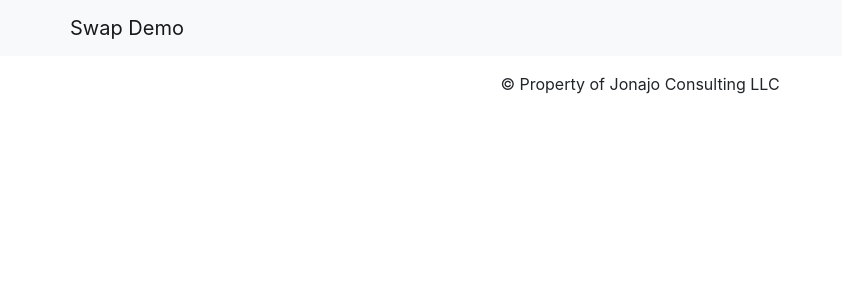
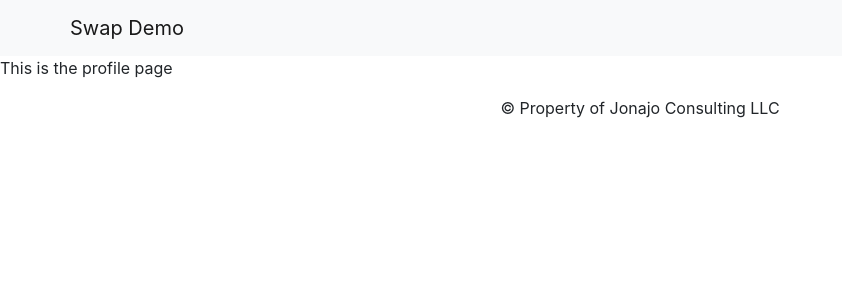
Before and after one commit to aluramh/swap-nux, a Nuxt app: page /profile in a window 1280 px wide. Shown: the top 300 px of the page, without its empty margins (0-842 px from the left). Built offline with nearby package versions, Linux system fonts and the light colour scheme.

Commit message:
Added foundation for pages.

```diff
--- /dev/null
+++ b/pages/login.vue
@@ -0,0 +1,3 @@
+<template>
+  <div>This is the login</div>
+</template>
--- /dev/null
+++ b/pages/profile.vue
@@ -0,0 +1,3 @@
+<template>
+  <div>This is the profile page</div>
+</template>
```
